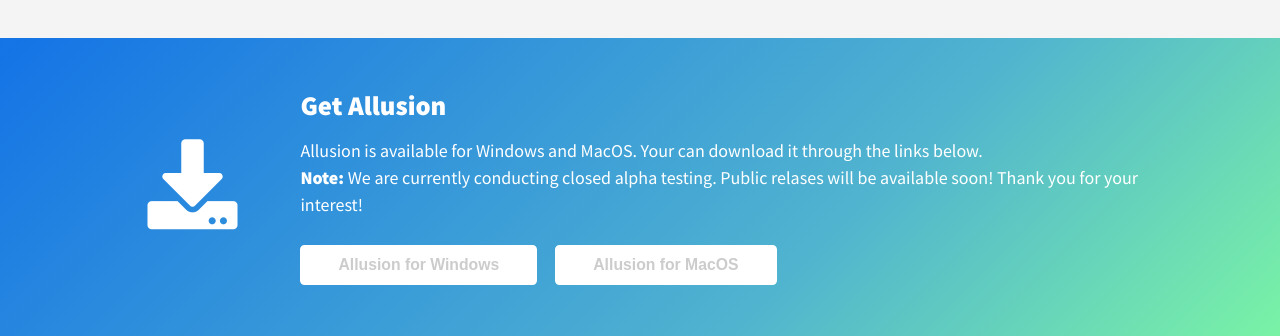
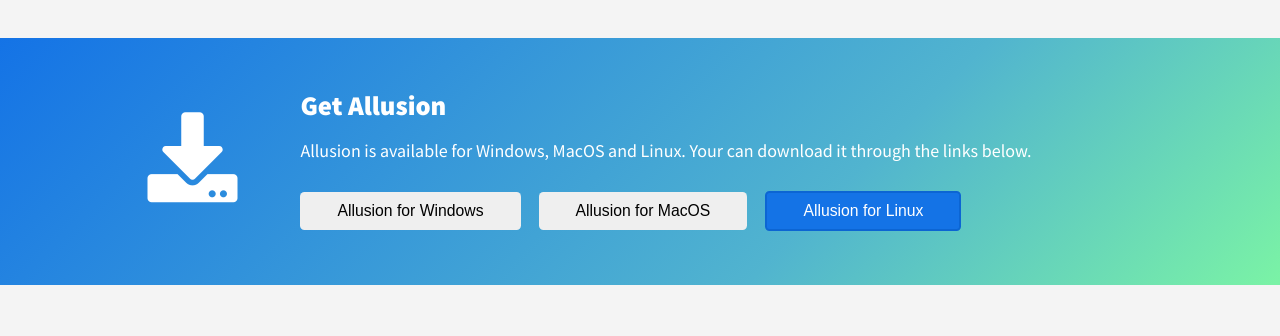
Before and after one commit to allusion-app/allusion-app.github.io, a plain HTML site: page index.html in a window 1280 px wide. Shown: the part 2120-2456 px from the top of the page. Drawn offline with Linux system fonts and the light colour scheme.

Commit message:
Added download links

```diff
--- a/index.html
+++ b/index.html
@@ -19,6 +19,19 @@
       integrity="sha384-oS3vJWv+0UjzBfQzYUhtDYW+Pj2yciDJxpsK1OYPAYjqT085Qq/1cq5FLXAZQ7Ay"
       crossorigin="anonymous"
     />
+    <script>
+      window.onload = function() {
+        // Highlight download button for user's platform
+        var os = undefined;
+        if (navigator.appVersion.indexOf('Win')   !== -1) os='windows';
+        if (navigator.appVersion.indexOf('Mac')   !== -1) os='mac';
+        if (navigator.appVersion.indexOf('Linux') !== -1) os='linux';
+        var buttonElem = document.getElementById('download-' + os);
+        if (buttonElem) {
+          buttonElem.classList.add('strong');
+        }
+      }
+    </script>
   </head>
   <body>
     <section id="introduction">
@@ -95,13 +108,18 @@
         <div class="text">
           <h3 class="alt stdMargin">Get Allusion</h3>
           <p class="alt stdMargin">
-            Allusion is available for Windows and MacOS. Your can download it through the links below.<br />
-            <strong>Note:</strong> We are currently conducting closed alpha testing. Public relases will be available
-            soon! Thank you for your interest!
+            Allusion is available for Windows, MacOS and Linux. Your can download it through the links below.
           </p>
           <div class="flexRow">
-            <button class="stdBtn disabled">Allusion for Windows</button>
-            <button class="stdBtn disabled">Allusion for MacOS</button>
+            <a href="https://github.com/allusion-app/allusion-app.github.io/releases/download/v1.0.0-rc1/Allusion-Setup-1.0.0-rc1.exe">
+              <button class="stdBtn" id="download-windows">Allusion for Windows</button>
+            </a>
+            <a href="https://github.com/allusion-app/allusion-app.github.io/releases/download/v1.0.0-rc1/Allusion-1.0.0-rc1.dmg">
+              <button class="stdBtn" id="download-mac">Allusion for MacOS</button>
+            </a>
+            <a href="https://github.com/allusion-app/allusion-app.github.io/releases/download/v1.0.0-rc1/Allusion-1.0.0-rc1.1.AppImage">
+              <button class="stdBtn" id="download-linux">Allusion for Linux</button>
+            </a>
           </div>
         </div>
       </div>
@@ -144,7 +162,7 @@
         </div>
         <div class="text stdMargin">
           <p>You can also contact us thorugh:</p>
-          <a href="#contact">allusion.app@gmail.com</a>
+          <a href="mailto:allusion.app@gmail.com">allusion.app@gmail.com</a>
         </div>
       </div>
     </section>
```
